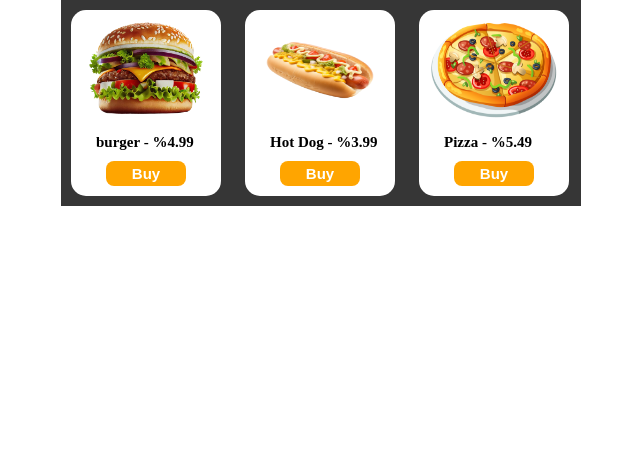
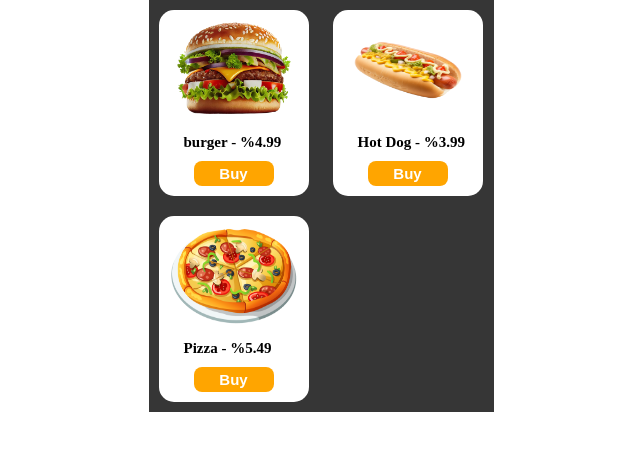
Before and after one commit to Miliods/Modul_11_Web_App.github.io, a plain HTML site: page index.html in a window 1280 px wide. Shown: the whole page, without its empty margins (319-959 px from the left). Drawn offline with Linux system fonts and the light colour scheme.

Commit message:
Food web app

```diff
--- a/TeleBot_Css.css
+++ b/TeleBot_Css.css
@@ -4,7 +4,7 @@
 }
 
 .card {
-    max-width: 520px;
+    max-width: 345px;
     height: auto;
     margin: 0 auto;
     background-color: #363636;
--- a/index.html
+++ b/index.html
@@ -18,7 +18,9 @@
             <p>Hot Dog - <b>%3.99</b></p>
             <button>Buy</button>
         </div>
+    </div>
 
+    <div class="Products">
         <div class="burger"><img style="width: 130px; height: 100px; margin: 10px;" src="Images/Pizza.png" alt="burger">
             <p>Pizza - <b>%5.49</b></p>
             <button>Buy</button>
```
